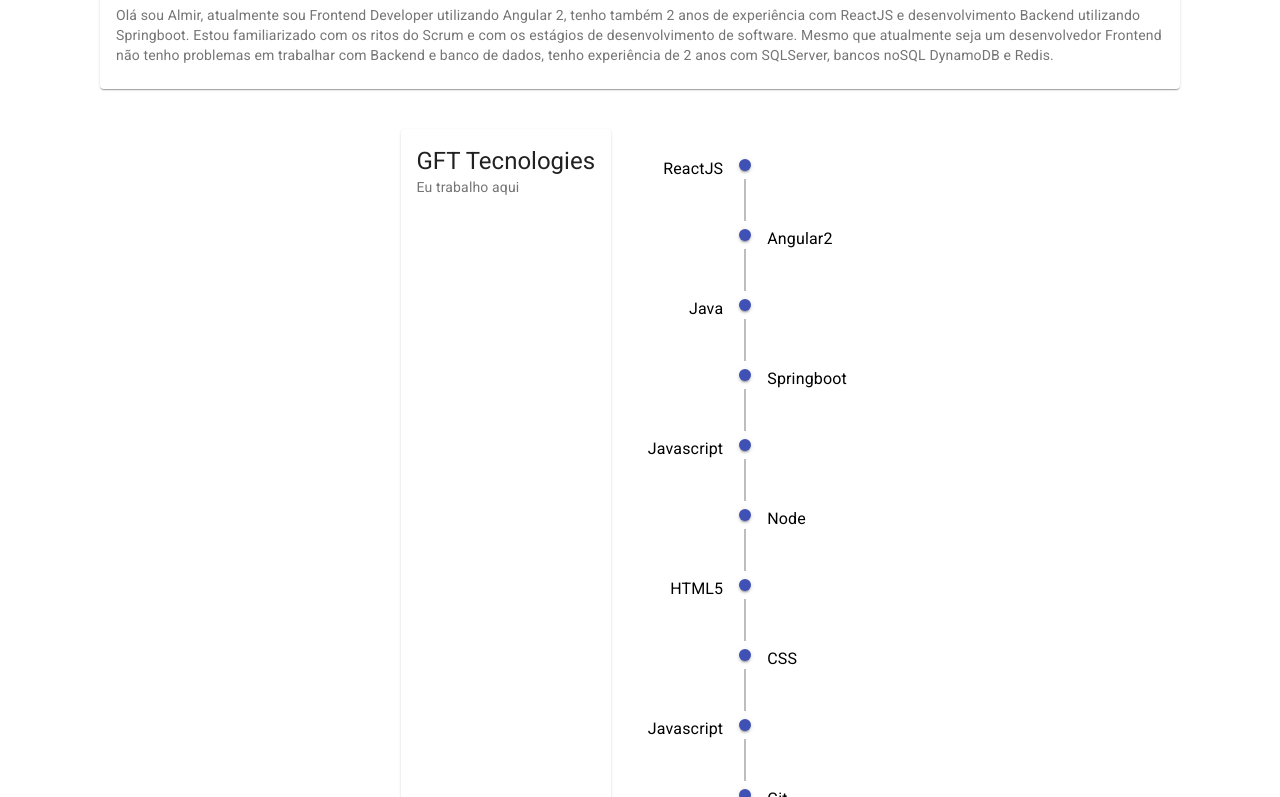
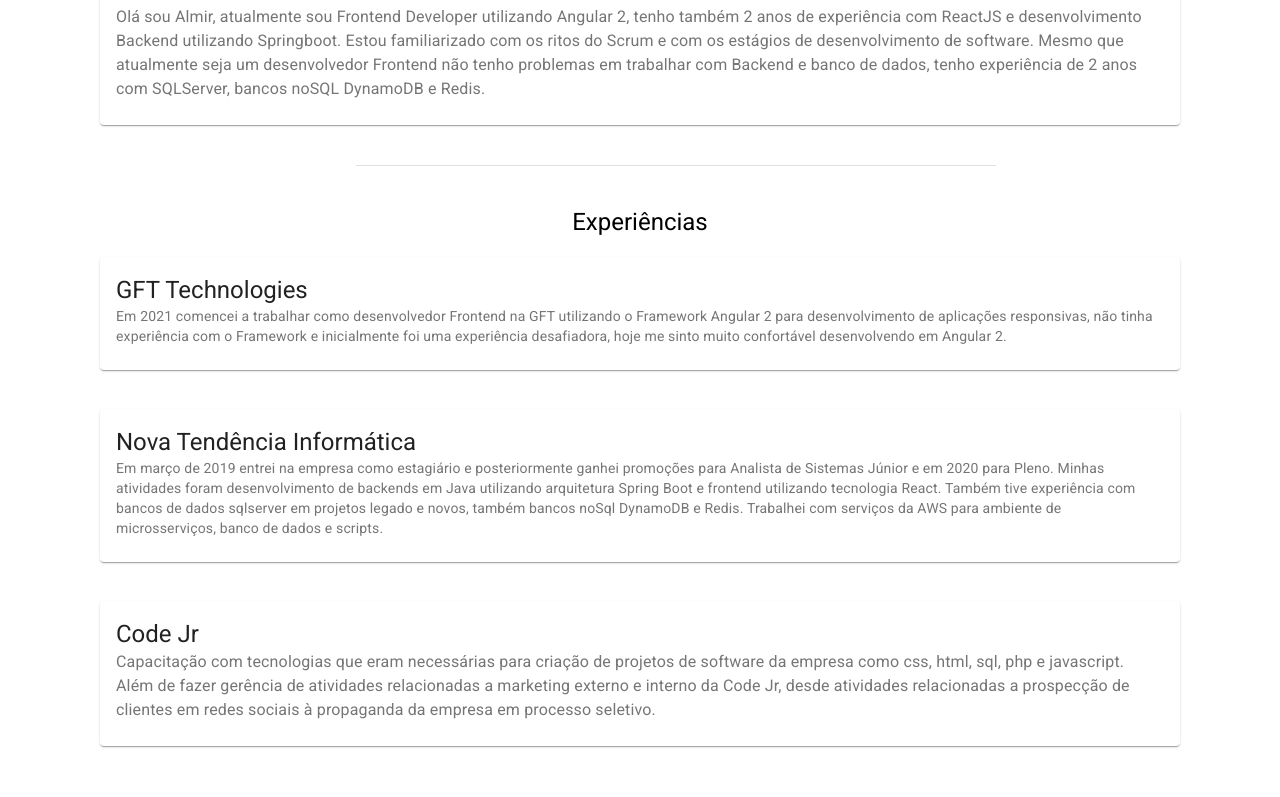
Before and after one commit to almirph/my-cv, a React (Create React App) app: page / in a window 1280 px wide. Shown: the part 483-1280 px from the top of the page. Built offline with nearby package versions, Linux system fonts and the light colour scheme.

Commit message:
inclusão de cards de experiência

```diff
--- a/src/components/Jobs/Jobs.js
+++ b/src/components/Jobs/Jobs.js
@@ -1,20 +1,63 @@
 import { Card, CardContent, Typography } from "@material-ui/core";
 import React from "react";
-import { useStyles } from "../DownloadCard/style";
+import { useStyles } from "./style";
 
 export const Jobs = () => {
   const classes = useStyles();
 
   return (
-    <Card>
+    <div className={classes.jobsContainer}>
+      <Typography className={classes.jobsTitle} variant="h5" component="h2">
+        Experiências
+      </Typography>
+      <Card className={classes.cardInfo}>
         <CardContent>
           <Typography variant="h5" component="h2">
-          GFT Tecnologies
+            GFT Technologies
           </Typography>
           <Typography variant="body2" color="textSecondary" component="p">
-          Eu trabalho aqui
+            Em 2021 comencei a trabalhar como desenvolvedor Frontend na GFT
+            utilizando o Framework Angular 2 para desenvolvimento de aplicações
+            responsivas, não tinha experiência com o Framework e inicialmente
+            foi uma experiência desafiadora, hoje me sinto muito confortável
+            desenvolvendo em Angular 2.
           </Typography>
         </CardContent>
       </Card>
+
+      <Card className={classes.cardInfo}>
+        <CardContent>
+          <Typography variant="h5" component="h2">
+            Nova Tendência Informática
+          </Typography>
+          <Typography variant="body2" color="textSecondary" component="p">
+            Em março de 2019 entrei na empresa como estagiário e posteriormente
+            ganhei promoções para Analista de Sistemas Júnior e em 2020 para
+            Pleno. Minhas atividades foram desenvolvimento de backends em Java
+            utilizando arquitetura Spring Boot e frontend utilizando tecnologia
+            React. Também tive experiência com bancos de dados sqlserver em
+            projetos legado e novos, também bancos noSql DynamoDB e Redis.
+            Trabalhei com serviços da AWS para ambiente de microsserviços, banco
+            de dados e scripts.
+          </Typography>
+        </CardContent>
+      </Card>
+
+      <Card className={classes.cardInfo}>
+        <CardContent>
+          <Typography variant="h5" component="h2">
+            Code Jr
+          </Typography>
+          <Typography variant="body1" color="textSecondary" component="p">
+            Capacitação com tecnologias que eram necessárias para criação de
+            projetos de software da empresa como css, html, sql, php e
+            javascript. Além de fazer gerência de atividades relacionadas a
+            marketing externo e interno da Code Jr, desde atividades
+            relacionadas a prospecção de clientes em redes sociais à propaganda
+            da empresa em processo seletivo.
+          </Typography>
+        </CardContent>
+      </Card>
+    </div>
   );
 };
--- a/src/components/Jobs/style.js
+++ b/src/components/Jobs/style.js
@@ -1,4 +1,20 @@
 import { makeStyles } from "@material-ui/core";
-import { useStyles } from "../DownloadCard/style";
 
-export const useStyles = makeStyles({});
+export const useStyles = makeStyles({
+  jobsContainer: {
+    display: "flex",
+    flexDirection: "column",
+    alignItems: "center",
+  },
+  jobsTitle: {
+    margin: "40px 40px 20px 40px",
+  },
+  cardInfo: {
+    maxWidth: "1080px",
+    margin: "0 40px 40px 40px",
+    transition: "transform .2s",
+    "&:hover": {
+      transform: "scale(1.025)",
+    },
+  },
+});
--- a/src/pages/HomePage.js
+++ b/src/pages/HomePage.js
@@ -1,4 +1,4 @@
-import { Card, CardContent, Typography } from "@material-ui/core";
+import { Card, CardContent, Divider, Typography } from "@material-ui/core";
 import React from "react";
 import { DownloadCard } from "../components/DownloadCard/DownloadCard";
 import Experiences from "../components/Experiences/Experiences";
@@ -17,7 +17,7 @@
             <Typography variant="h5" component="h2">
               Sobre mim
             </Typography>
-            <Typography variant="body2" color="textSecondary" component="p">
+            <Typography variant="body1" color="textSecondary" component="p">
               Olá sou Almir, atualmente sou Frontend Developer utilizando
               Angular 2, tenho também 2 anos de experiência com ReactJS e
               desenvolvimento Backend utilizando Springboot. Estou familiarizado
@@ -29,9 +29,12 @@
             </Typography>
           </CardContent>
         </Card>
-        <div className={classes.experiencesContainer}>
-          <Jobs></Jobs> <Experiences></Experiences>
-        </div>
+        <Divider
+          className={classes.dividerApp}
+          component="hr"
+          variant="inset"
+        />
+        <Jobs></Jobs> <Experiences></Experiences>
       </div>
     </React.Fragment>
   );
--- a/src/pages/style.js
+++ b/src/pages/style.js
@@ -16,8 +16,21 @@
   cardInfo: {
     maxWidth: "1080px",
     margin: "40px",
+    transition: "transform .2s",
+    "&:hover": {
+      transform: "scale(1.025)",
+    },
+  },
+  dividerApp: {
+    width: "50%",
   },
   experiencesContainer: {
     display: "flex",
+    flexDirection: "column",
+    justifyContent: "center",
+    alignItems: "center",
+    width: "100%",
+    maxWidth: "1080px",
+    margin: "40px",
   },
 });
```
Lines whose indentation alone changed are shown as unchanged.
